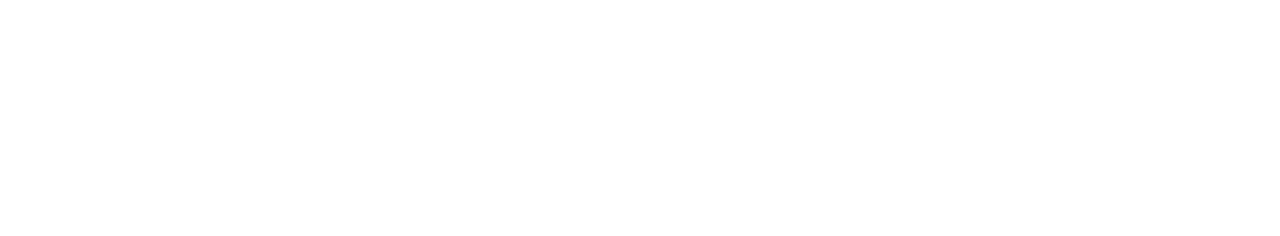
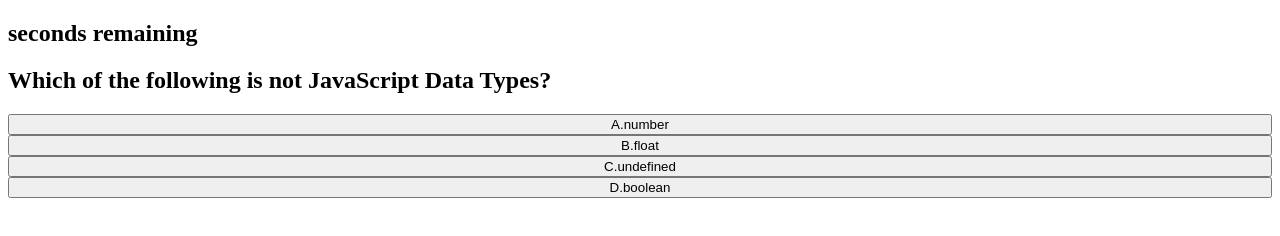
Before and after one commit to Danaalami-cloud/javascript-code-quiz, a plain HTML site: page index.html in a window 1280 px wide. Both pictures are taken after a click on the button "Start Quiz!". Drawn offline with Linux system fonts and the light colour scheme.

Commit message:
changes made in javascript and css

```diff
--- a/script.js
+++ b/script.js
@@ -8,8 +8,11 @@
 // game over = all answered or time=0
 //           = save initials and score.
 var startScreen = document.getElementById("start-screen")
+var questionScreen = document.getElementById("question")
 var startButton = document.getElementById("start-btn");
 var timeEl = document.getElementById("time-remaining");
+var questionTitle = document.getElementById("question-title");
+var questionAnswers = document.getElementById("question-answers");
 var score = 0;
 let questions = [
     {
@@ -30,9 +33,34 @@ let questions = [
 
     }
 ]
+var currentIndex = 0;
 
 function quizBegin() {
 startScreen.setAttribute("class", "hide")
+questionScreen.removeAttribute("class");
+
+//start the timer
+//set the value of the time-remaining to the timer value
+//introduct the first question to the user via another function call (startQuestions)
+startQuestions();
+}
+
+function startQuestions(){
+    questionTitle.textContent = questions[currentIndex].question;
+    var answersAvailableTotel = questions[currentIndex].answers.length;
+
+    questionAnswers.innerHTML = "";
+    for(var i = 0 ; i < answersAvailableTotel; i++){
+        var button = document.createElement("button");
+        button.textContent = questions[currentIndex].answers[i]
+        button.onclick = checkAnswer;
+        questionAnswers.appendChild(button)
+    }
+}
+
+function checkAnswer(){
+    currentIndex++
+    startQuestions();
 }
 
 startButton.onclick = quizBegin
--- a/style.css
+++ b/style.css
@@ -1,3 +1,7 @@
+button {
+    width: 100%;
+}
+
 .hide {
     display : none;
 }
```
